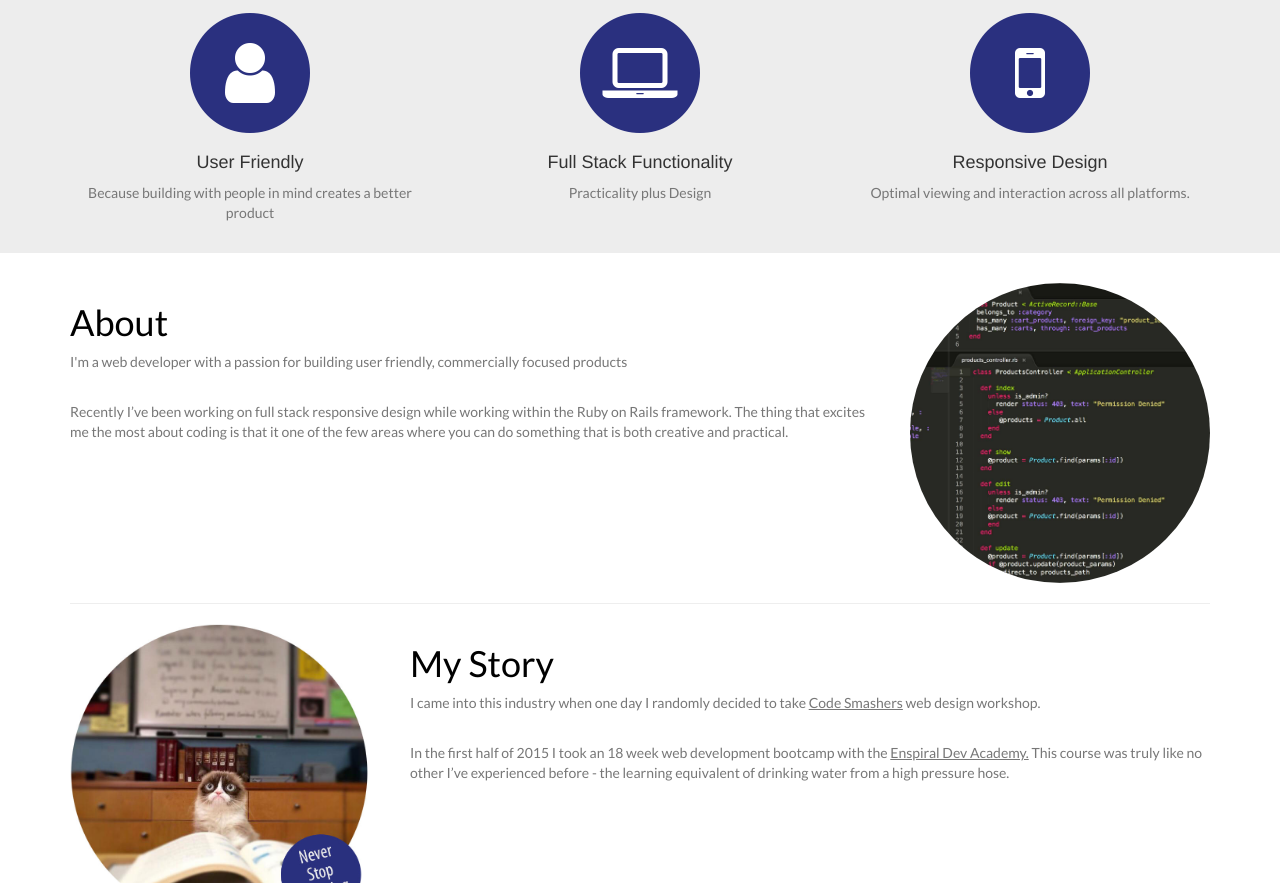
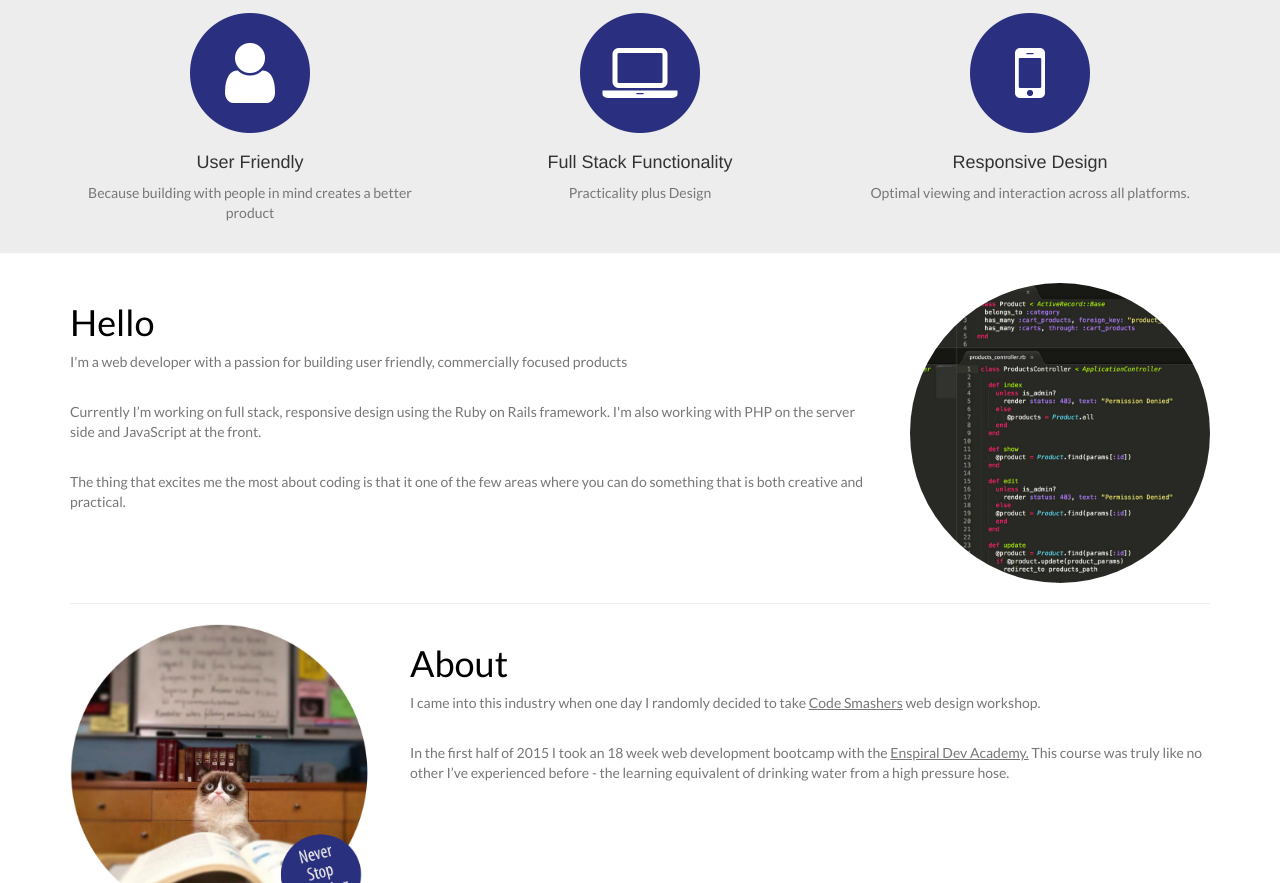
Before and after one commit to CraigKuriger/craigkuriger.github.io, a plain HTML site: page index.html in a window 1280 px wide. Shown: the part 467-1350 px from the top of the page. Drawn offline with Linux system fonts and the light colour scheme; some packages are replaced by stand-ins of ours.

Commit message:
jquery updated

```diff
--- a/index.html
+++ b/index.html
@@ -125,12 +125,12 @@
 
     <div class="container">
         <div class="about">
-            <img class="about-image img-circle img-responsive pull-right" src="img/code.jpg">
-            <h1>About
+            <img class="about-image img-circle img-responsive pull-right code" src="img/code1.jpg">
+            <h1>Hello
             </h1>
             <p class="text-muted">I'm a web developer with a passion for building user friendly, commercially focused products</p><br>
-            <p class="text-muted">Recently I’ve been working on full stack responsive design while working within the Ruby on Rails framework. The thing that excites me the most about coding is that it one of the few areas where you can do something that is both creative and practical.</p></br>
-            <p class="text-muted">
+            <p class="text-muted">Currently I’m working on full stack, responsive design using the Ruby on Rails framework. I'm also working with PHP on the server side and JavaScript at the front.</p></br>
+            <p class="text-muted">The thing that excites me the most about coding is that it one of the few areas where you can do something that is both creative and practical.
             </p>
         </div>
 
@@ -138,10 +138,9 @@
 
         <div class="about">
             <img class="about-image img-responsive pull-left grumpy" src="img/GrumpyReading.jpg">
-            <h1>My Story</h1>
+            <h1>About</h1>
             <p class="text-muted">I came into this industry when one day I randomly decided to take <a class="eda text-muted" href="http://codesmashers.co/">Code Smashers</a> web design workshop.</p><br>
             <p class="text-muted">In the first half of 2015 I took an 18 week web development bootcamp with the <a class="eda text-muted" href="http://devacademy.co.nz/">Enspiral Dev Academy.</a> This course was truly like no other I’ve experienced before - the learning equivalent of drinking water from a high pressure hose.</p><br>
-
             <p class="text-muted">
             </p>
         </div>
--- a/js/main.js
+++ b/js/main.js
@@ -5,6 +5,23 @@ $(document).ready(function() {
     })
 
 	$("#top-logo").hide().show(1500);
+
+    // $(document).scroll(function() {
+    //     $(".code").attr("src", "img/GrumpyReading.jpg")
+    // });
+
+    // $(document).scrollstop(function() {
+    //     alert("chode");
+    //     $(".code").attr("src", "img/code.jpg")
+    // });
+
+    $(".code").mouseenter(function() {
+        $(this).attr("src", "img/code2.jpg")
+    });
+
+    $(".code").mouseleave(function() {
+        $(this).attr("src", "img/code1.jpg")
+    });
 
     $('.images').mouseenter(function() {
         $(this).animate({
```
Also changed, not shown: img/code.jpg (deleted), img/code1.jpg (added), img/code2.jpg (added).
